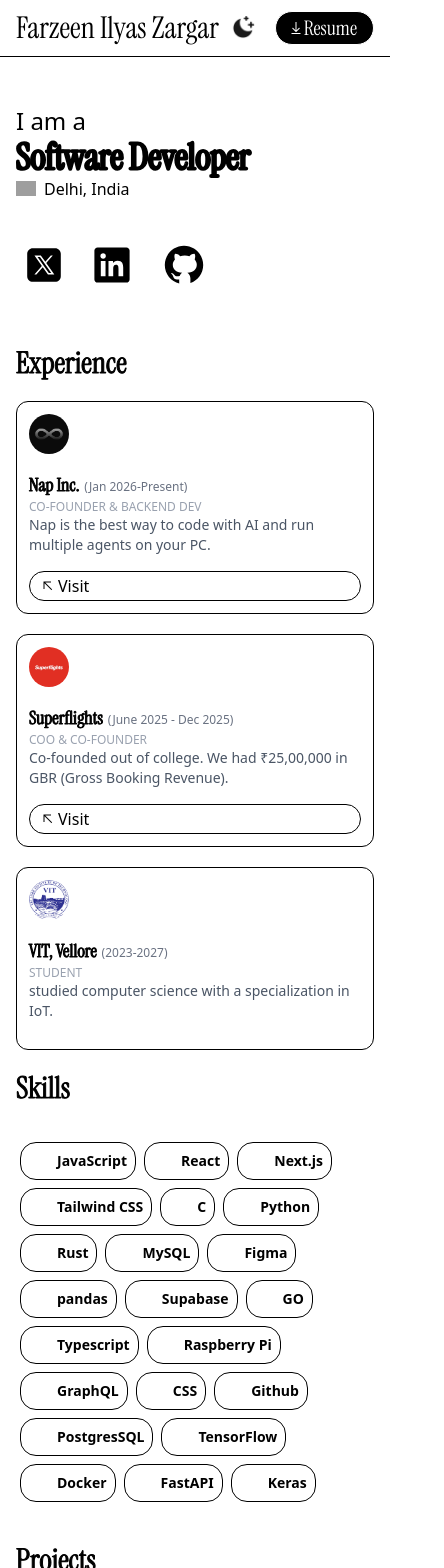
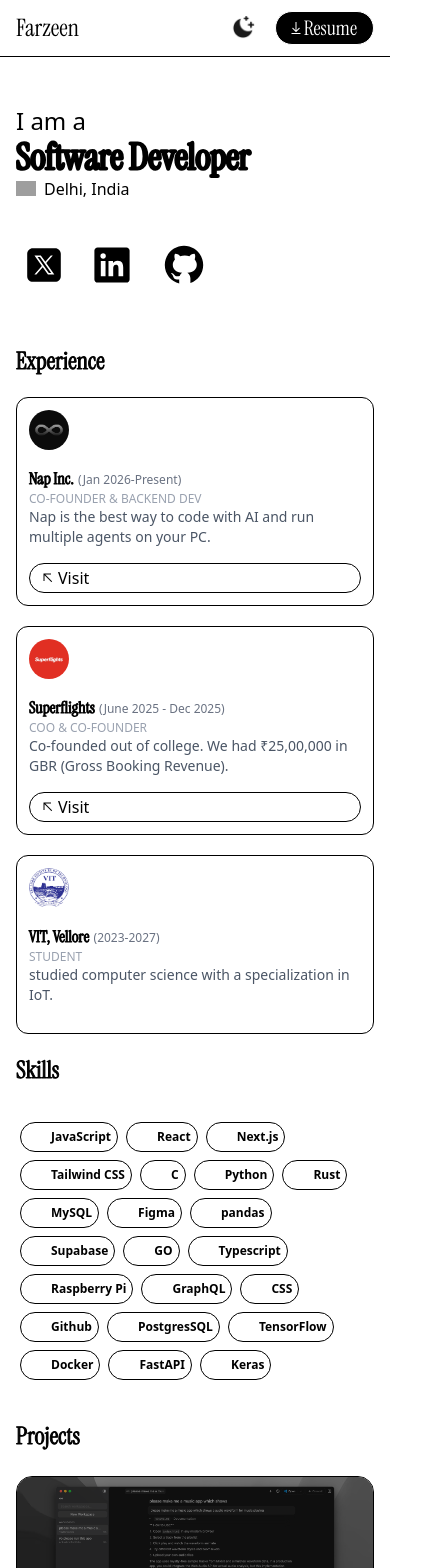
Before and after one commit to farzeenilyaszargar/Portfolio, a Next.js app: page / in a window 390 px wide. Shown: the top 1568 px of the page, 444 px wide, since content can reach past the window. Built offline with nearby package versions, Linux system fonts and the light colour scheme; grey boxes are pictures that could not be loaded.

Commit message:
Refine mobile typography and sections

```diff
--- a/comp/contact.tsx
+++ b/comp/contact.tsx
@@ -28,18 +28,18 @@
     return (
         <section className="w-full px-4 sm:px-6 lg:px-20 py-16">
             <div className="rounded-3xl border bg-white p-6 sm:p-8 lg:p-10 text-black">
-                <h1 className={`text-4xl font-bold text-stroke-1 ${instrumentSerif.className}`}>
+                <h1 className={`text-3xl sm:text-4xl font-bold text-stroke-1 ${instrumentSerif.className}`}>
                     Contact Me
                 </h1>
 
-                <div className="mt-8 grid gap-4 md:grid-cols-2">
-                    <div className="flex items-center justify-between rounded-2xl border p-4">
+                <div className="mt-6 sm:mt-8 grid gap-4 md:grid-cols-2">
+                    <div className="flex items-center justify-between rounded-2xl border bg-neutral-50 p-3 sm:p-4">
                         <div className="flex items-center gap-3">
-                            <span className="flex h-10 w-10 items-center justify-center rounded-full border">
+                            <span className="flex h-9 w-9 sm:h-10 sm:w-10 items-center justify-center rounded-full border bg-white">
                                 <svg
                                     aria-hidden
                                     viewBox="0 0 24 24"
-                                    className="h-5 w-5"
+                                    className="h-4 w-4 sm:h-5 sm:w-5"
                                     fill="none"
                                     stroke="currentColor"
                                     strokeWidth="1.7"
@@ -54,7 +54,7 @@
                                 <p className="text-xs uppercase tracking-widest text-gray-500">Email</p>
                                 <a
                                     href="mailto:farzeenilyaszargar@gmail.com"
-                                    className="text-lg font-semibold hover:underline"
+                                    className="text-sm sm:text-lg font-semibold hover:underline"
                                 >
                                     farzeenilyaszargar@gmail.com
                                 </a>
@@ -63,7 +63,7 @@
                         <button
                             type="button"
                             onClick={() => copyText("farzeenilyaszargar@gmail.com")}
-                            className="flex h-10 w-10 items-center justify-center rounded-full border transition hover:scale-[1.03]"
+                            className="flex h-9 w-9 sm:h-10 sm:w-10 items-center justify-center rounded-full border bg-white transition hover:scale-[1.03]"
                             aria-label="Copy email"
                             title="Copy email"
                         >
@@ -83,13 +83,13 @@
                         </button>
                     </div>
 
-                    <div className="flex items-center justify-between rounded-2xl border  p-4">
+                    <div className="flex items-center justify-between rounded-2xl border bg-neutral-50 p-3 sm:p-4">
                         <div className="flex items-center gap-3">
-                            <span className="flex h-10 w-10 items-center justify-center rounded-full border ">
+                            <span className="flex h-9 w-9 sm:h-10 sm:w-10 items-center justify-center rounded-full border bg-white">
                                 <svg
                                     aria-hidden
                                     viewBox="0 0 24 24"
-                                    className="h-5 w-5"
+                                    className="h-4 w-4 sm:h-5 sm:w-5"
                                     fill="none"
                                     stroke="currentColor"
                                     strokeWidth="1.7"
@@ -101,7 +101,7 @@
                             </span>
                             <div>
                                 <p className="text-xs uppercase tracking-widest text-gray-500">Phone</p>
-                                <a href="tel:9818960083" className="text-lg font-semibold hover:underline">
+                                <a href="tel:9818960083" className="text-sm sm:text-lg font-semibold hover:underline">
                                     +91 98189 60083
                                 </a>
                             </div>
@@ -109,7 +109,7 @@
                         <button
                             type="button"
                             onClick={() => copyText("+91 98189 60083")}
-                            className="flex h-10 w-10 items-center justify-center rounded-full border transition hover:scale-[1.03]"
+                            className="flex h-9 w-9 sm:h-10 sm:w-10 items-center justify-center rounded-full border bg-white transition hover:scale-[1.03]"
                             aria-label="Copy phone"
                             title="Copy phone"
                         >
--- a/comp/experience.tsx
+++ b/comp/experience.tsx
@@ -50,13 +50,13 @@
 export default function Experience() {
     return (
         <div className="w-full flex flex-col items-start px-4 sm:px-6 lg:px-20">
-                <h1 className={`text-3xl font-bold mb-5 text-stroke-1 ${instrumentSerif.className}`}>Experience</h1>
+                <h1 className={`text-2xl sm:text-3xl font-bold mb-5 text-stroke-1 ${instrumentSerif.className}`}>Experience</h1>
             {
                 exp.map((e, i) => (
                     <div className={`flex flex-col sm:flex-row sm:items-center gap-4 border p-3 sm:px-5 rounded-xl mb-5 w-full`} key={i}>
                         <img src={e.logo} alt={e.name} className="w-10 h-10 mr-5 rounded-full" />
                         <div className="flex flex-col w-full">
-                            <h2 className={`text-lg font-bold  `}><span className={`text-stroke-1 ${instrumentSerif.className}`}>{e.name}</span> <span className="text-xs text-gray-500 font-normal">({e.time})</span></h2>
+                            <h2 className={`text-base sm:text-lg font-bold  `}><span className={`text-stroke-1 ${instrumentSerif.className}`}>{e.name}</span> <span className="text-xs text-gray-500 font-normal">({e.time})</span></h2>
                             <p className="text-xs text-gray-400">{e.role}</p>
                             <p className="text-sm text-gray-600">{e.desc}</p>
                         </div>
--- a/comp/navbar.tsx
+++ b/comp/navbar.tsx
@@ -38,8 +38,9 @@
             }`}
         >
             <Link href="/" className="">
-                <h1 className={`${instrumentSerif.className} text-3xl font-bold italic `}>
-                    Farzeen Ilyas Zargar
+                <h1 className={`${instrumentSerif.className} text-2xl sm:text-3xl font-bold italic`}>
+                    <span className="sm:hidden">Farzeen</span>
+                    <span className="hidden sm:inline">Farzeen Ilyas Zargar</span>
                 </h1>
             </Link>
             <div className="flex items-center gap-3">
--- a/comp/projects.tsx
+++ b/comp/projects.tsx
@@ -11,7 +11,7 @@
 export default function Projects() {
     return (
         <div className="w-full px-4 sm:px-6 lg:px-20 my-10">
-            <h1 className={`text-3xl font-bold mb-6 text-stroke-1 ${instrumentSerif.className}`}>
+            <h1 className={`text-2xl sm:text-3xl font-bold mb-6 text-stroke-1 ${instrumentSerif.className}`}>
                 Projects
             </h1>
 
--- a/comp/skills.tsx
+++ b/comp/skills.tsx
@@ -70,17 +70,17 @@
 
     return (
         <div className="w-full flex flex-col items-left px-4 sm:px-6 lg:px-20 ">
-            <h1 className={`text-3xl font-bold mb-4 text-stroke-1 ${instrumentSerif.className}`}>Skills</h1>
+            <h1 className={`text-2xl sm:text-3xl font-bold mb-4 text-stroke-1 ${instrumentSerif.className}`}>Skills</h1>
             <div className=" mt-3 flex flex-row flex-wrap justify-start overflow-hidden  ">
             {
 
                 ICONS.map((skill, id) => (
                     <div key={id}
                     className={`flex flex-row items-center w-fit min-w-fit ml-1 mr-1 border border-border bg-white text-black
-                                rounded-2xl mt-2 p-2 hover:invert
+                                rounded-2xl mt-2 p-1.5 sm:p-2 hover:invert
                                 `}>
-                        <BrandIcon  key={skill.title} {...skill} size={20} />
-                        <p className="ml-2 text-sm font-semibold">{skill.title}</p>
+                        <BrandIcon  key={skill.title} {...skill} size={16} />
+                        <p className="ml-2 text-xs sm:text-sm font-semibold">{skill.title}</p>
 
                     </div>
 
```
